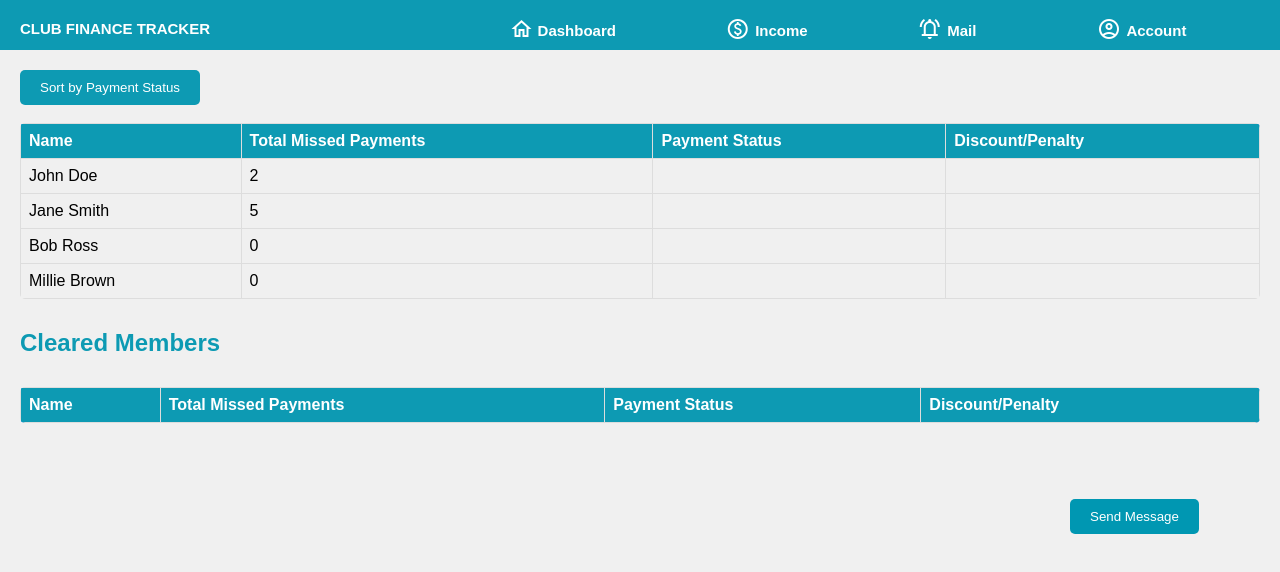
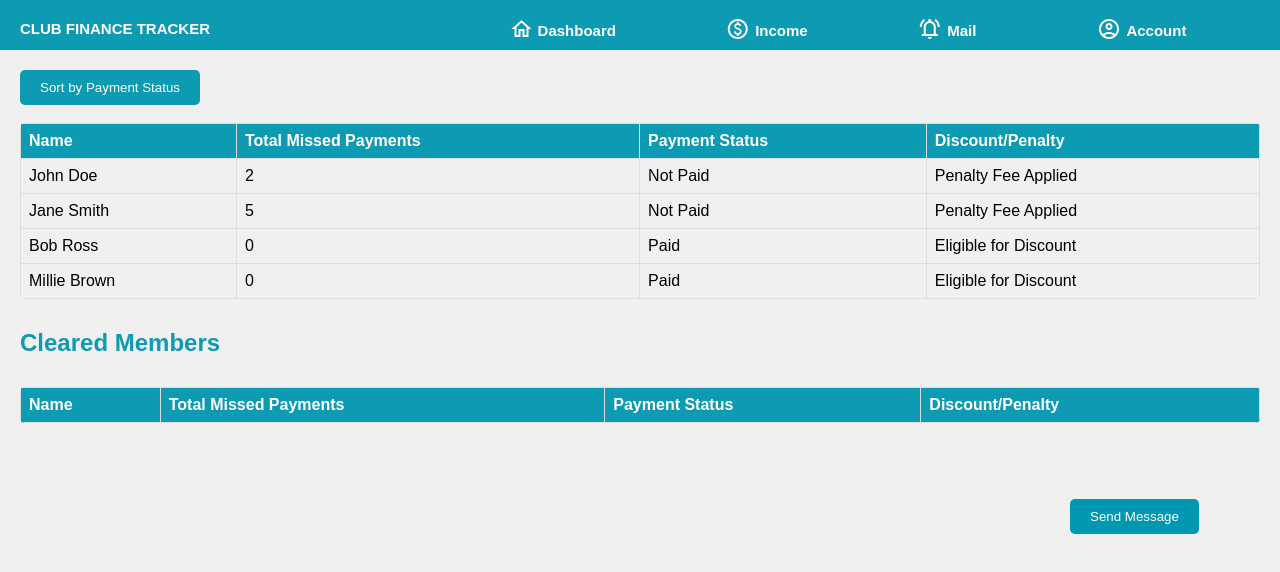
Before and after one commit to patriciadeloss/Club-Membership-App-CPS-406, a plain HTML site: page sort-payment.html in a window 1280 px wide. Drawn offline with nearby package versions, Linux system fonts and the light colour scheme.

Commit message:
Update sort-payment.html

```diff
--- a/sort-payment.html
+++ b/sort-payment.html
@@ -184,9 +184,33 @@ function sortTableByStatus() {
     { name: 'Millie Brown', missedPayments: 0 }
   ];
 
+}
+    function sendMessage() {
+      alert("Message Sent!");
+    }
+
+  // Update payment status and notes for cleared members, including discounts
+function updateClearedMembers() {
+  const members = [
+    { name: 'John Doe', missedPayments: 2, lastPaymentMonth: 1 }, // Assuming lastPaymentMonth is January (1)
+    { name: 'Jane Smith', missedPayments: 5, lastPaymentMonth: 3 }, // Assuming lastPaymentMonth is March (3)
+    { name: 'Bob Ross', missedPayments: 0, lastPaymentMonth: 4 }, // Assuming lastPaymentMonth is April (4)
+    { name: 'Millie Brown', missedPayments: 0, lastPaymentMonth: 4 } // Assuming lastPaymentMonth is April (4)
+  ];
+
   members.forEach(member => {
     const statusElement = document.getElementById(`status${member.name.replace(' ', '')}`);
     const notesElement = document.getElementById(`notes${member.name.replace(' ', '')}`);
+
+    // Calculate the number of months since last payment
+    const currentMonth = new Date().getMonth() + 1; // Adding 1 to get 1-based month index
+    const monthsSinceLastPayment = currentMonth - member.lastPaymentMonth;
+
+    // Check if the member is eligible for a discount
+    if (monthsSinceLastPayment >= 3 && member.missedPayments === 0) {
+      statusElement.textContent = 'Paid';
+      notesElement.textContent = 'Eligible for 10% Discount';
+    } else {
       if (member.missedPayments > 1) {
         // Apply penalty fee
         statusElement.textContent = 'Not Paid';
@@ -201,10 +225,13 @@ function sortTableByStatus() {
           notesElement.textContent = '';
         }
       }
+    }
   });
 }
-    function sendMessage() {
-      alert("Message Sent!");
+
+// Call the function to update cleared members when the page loads
+window.onload = function() {
+  updateClearedMembers();
 }
   </script>
 </body>
```
Lines whose indentation alone changed are shown as unchanged.
